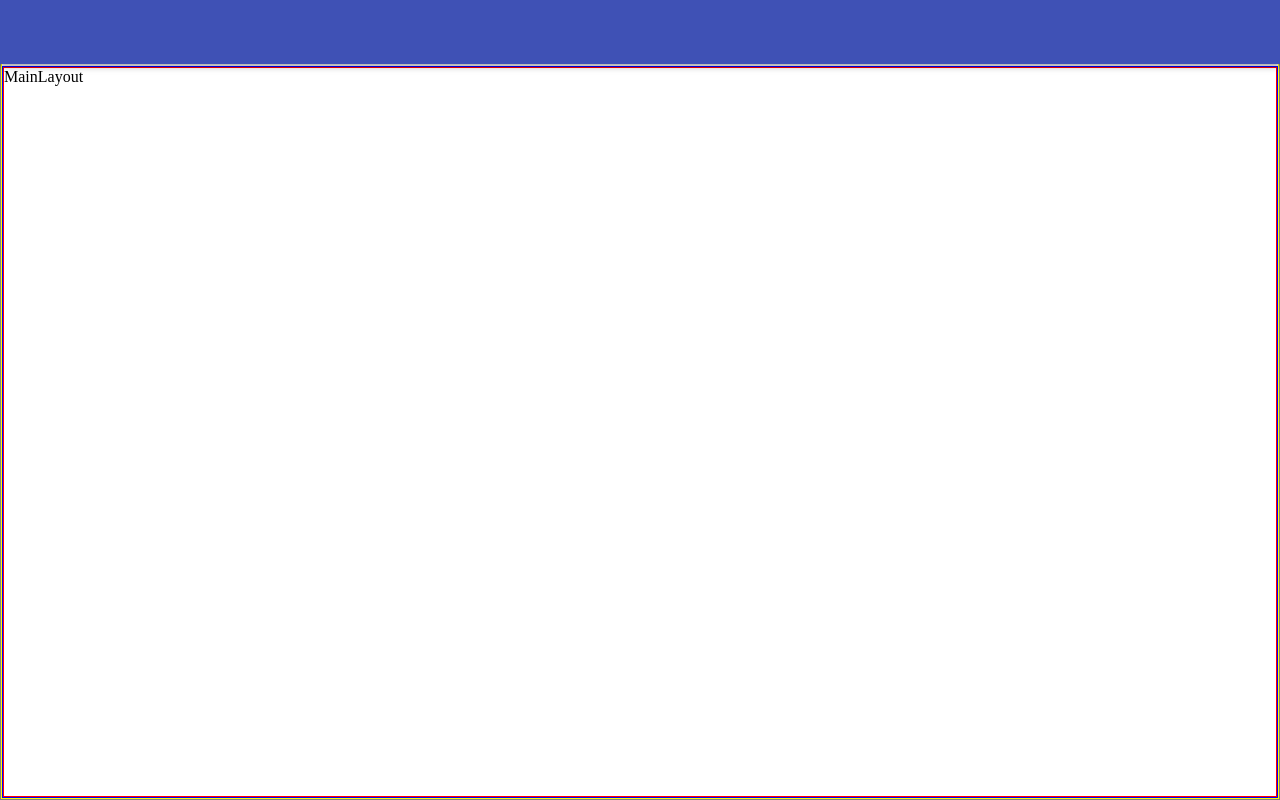
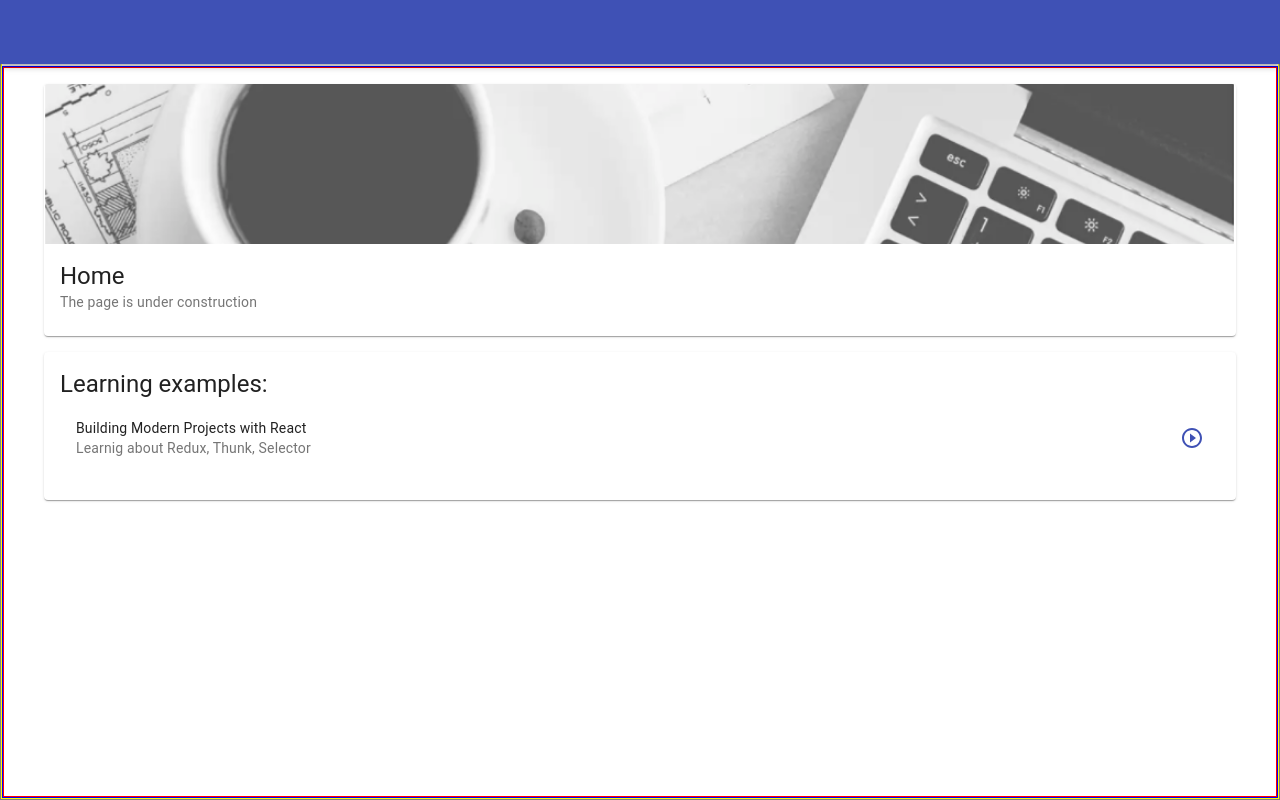
Before and after one commit to BrycenG007/React-Django-Docker, a React (Create React App) app in the folder frontend/: page / in a window 1280 px wide. Built offline with nearby package versions, Linux system fonts and the light colour scheme.

Commit message:
Restructing

```diff
--- a/frontend/src/layouts/DashboardLayout/NavBar/NavList.js
+++ b/frontend/src/layouts/DashboardLayout/NavBar/NavList.js
@@ -12,7 +12,7 @@ import PeopleIcon from '@material-ui/icons/People';
 
 const items = [
   {
-    href: '/',
+    href: '/app/home',
     icon: HomeIcon,
     title: 'Home',
   },
--- a/frontend/src/layouts/MainLayout/TopBar.js
+++ b/frontend/src/layouts/MainLayout/TopBar.js
@@ -1,5 +1,4 @@
 import React from 'react';
-import { Link as RouterLink } from 'react-router-dom';
 import { withStyles } from '@material-ui/core/styles';
 import { AppBar, Toolbar } from '@material-ui/core';
 
@@ -19,9 +18,6 @@ class TopBar extends React.Component {
     return (
       <AppBar className={classes.root}>
         <Toolbar className={classes.toolbar}>
-          <RouterLink to="/">
-
-          </RouterLink>
         </Toolbar>
       </AppBar>
     );
--- a/frontend/src/layouts/MainLayout/index.js
+++ b/frontend/src/layouts/MainLayout/index.js
@@ -1,6 +1,7 @@
 import React from 'react';
 import { withStyles } from '@material-ui/core/styles';
-// import NavBar from './NavBar';
+import { Container } from '@material-ui/core';
+import { renderRoutes } from '../../components';
 import TopBar from './TopBar';
 
 const styles = {
@@ -38,7 +39,7 @@ const styles = {
 
 class MainLayout extends React.Component {
   render() {
-    const { classes } = this.props;
+    const { classes, route } = this.props;
 
     return (
       <div className={classes.root}>
@@ -46,7 +47,9 @@ class MainLayout extends React.Component {
         <div className={classes.wrapper}>
           <div className={classes.contentContainer}>
             <div className={classes.content}>
-              MainLayout
+              <Container>
+                {renderRoutes(route.routes)}
+              </Container>
             </div>
           </div>
         </div>
--- a/frontend/src/pages/AboutPage.js
+++ b/frontend/src/pages/AboutPage.js
@@ -5,7 +5,6 @@ import bg from '../assets/images/bg.png';
 
 const useStyles = (theme) => ({
   root: {
-    width: '100%',
     padding: '1em',
   },
   media: {
--- a/frontend/src/pages/HomePage.js
+++ b/frontend/src/pages/HomePage.js
@@ -1,19 +1,13 @@
 import { Component } from 'react';
 import { withStyles } from '@material-ui/core/styles';
-import {
-  Box,
-  Card,
-  CardMedia,
-  CardContent,
-  Typography,
-} from '@material-ui/core';
+import { Card, CardMedia, CardContent, Typography } from '@material-ui/core';
 import bg from '../assets/images/bg.png';
 import ExampleList from '../components/example/ExampleList';
 
 const useStyles = (theme) => ({
   root: {
     /*border: '1px solid red',*/
-    width: '100%',
+    padding: '1em',
   },
   media: {
     height: 160,
@@ -24,16 +18,11 @@ const useStyles = (theme) => ({
 });
 
 class HomePage extends Component {
-  componentDidMount() {
-    if (this.props.setTitle)
-      this.props.setTitle('Learning Djano, React, and Material-UI');
-  }
-
   render() {
     const { classes } = this.props;
 
     return (
-      <Box className={classes.root}>
+      <div className={classes.root}>
         <Card>
           <CardMedia
             className={classes.media}
@@ -57,7 +46,7 @@ class HomePage extends Component {
             <ExampleList />
           </CardContent>
         </Card>
-      </Box>
+      </div>
     );
   }
 }
--- a/frontend/src/routes.js
+++ b/frontend/src/routes.js
@@ -19,6 +19,10 @@ const routes = [
       {
         path: '/app/examples/todos',
         component: StudentPage
+      },
+      {
+        path: '/app/home',
+        component: HomePage
       },
       {
         path: '/app/about',
```
